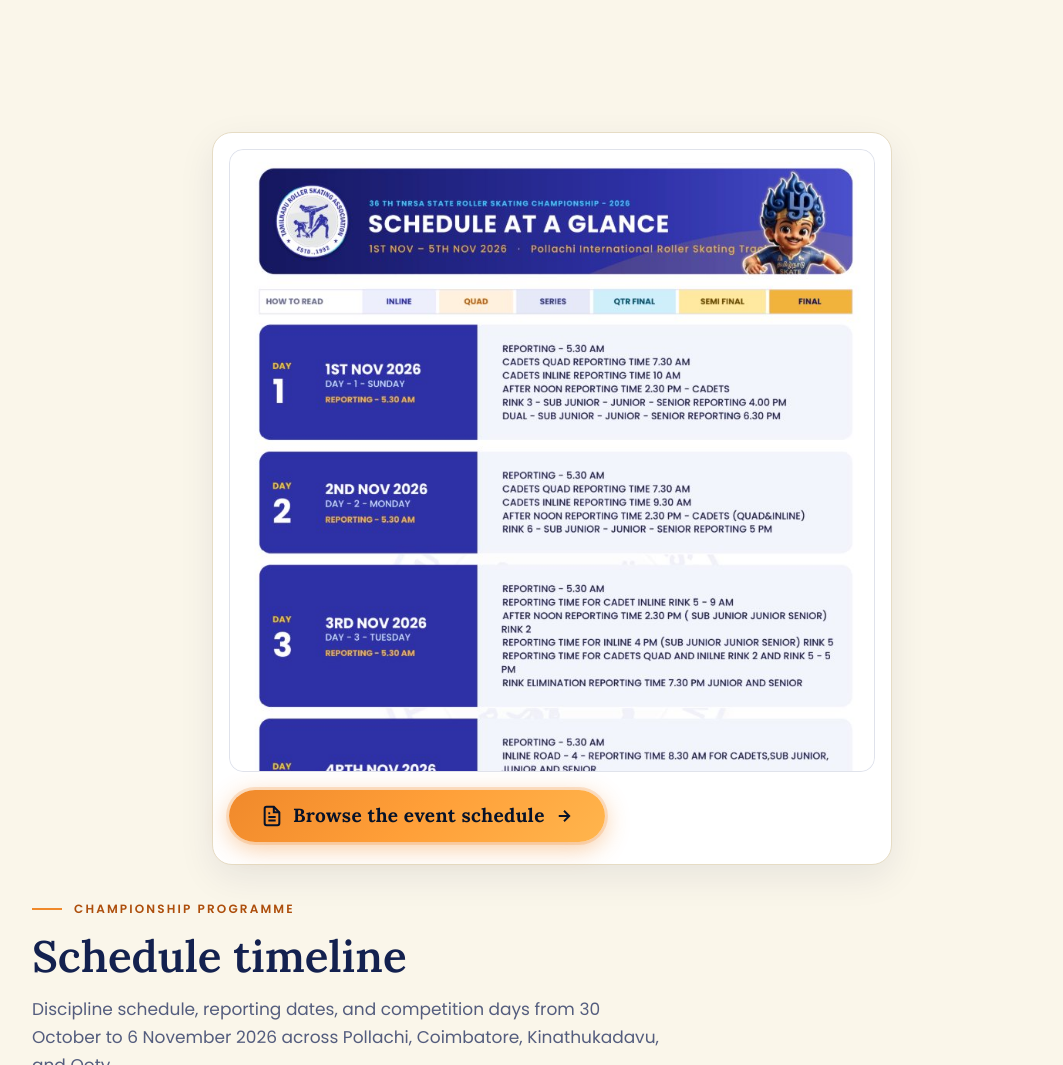
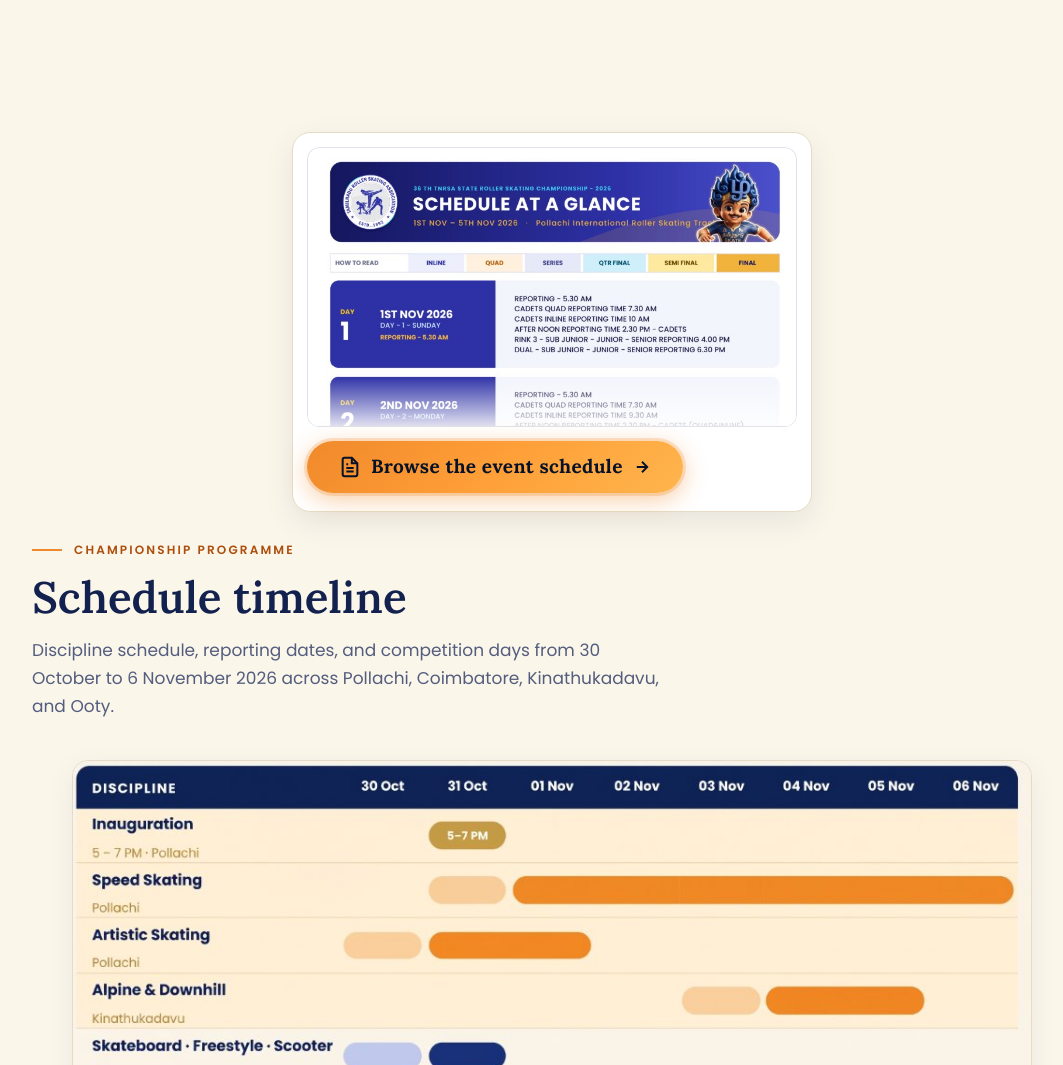
Before and after one commit to cbeskate-star/kovai-skates, a website built with Vite: page 36th-TN-Skating-Championship.html in a window 1280 px wide. Shown: the part 2740-3805 px from the top of the page, without its empty margins (88-1151 px from the left). Built offline with nearby package versions, Linux system fonts and the light colour scheme.

Commit message:
Reduce schedule preview height in desktop UI

```diff
--- a/36th-TN-Skating-Championship.html
+++ b/36th-TN-Skating-Championship.html
@@ -167,13 +167,13 @@ h2 { margin: 0 0 14px; font: 600 clamp(30px, 4.2vw, 44px)/1.12 var(--font-displa
 /* Timeline */
 .schedule { background: var(--paper); }
 .schedule-preview-card {
-  max-width: 680px;
-  margin: 0 auto 36px auto;
+  max-width: 520px;
+  margin: 0 auto 30px auto;
   background: #FFFFFF;
   border: 1.5px solid var(--line);
-  border-radius: 20px;
-  padding: 16px;
-  box-shadow: 0 12px 36px rgba(13, 31, 79, 0.08);
+  border-radius: 18px;
+  padding: 14px;
+  box-shadow: 0 10px 30px rgba(13, 31, 79, 0.08);
   display: flex;
   flex-direction: column;
   align-items: center;
@@ -185,7 +185,7 @@ h2 { margin: 0 0 14px; font: 600 clamp(30px, 4.2vw, 44px)/1.12 var(--font-displa
 .schedule-preview-link {
   display: block;
   width: 100%;
-  border-radius: 14px;
+  border-radius: 12px;
   overflow: hidden;
   position: relative;
   text-decoration: none;
@@ -194,16 +194,29 @@ h2 { margin: 0 0 14px; font: 600 clamp(30px, 4.2vw, 44px)/1.12 var(--font-displa
 .schedule-preview-media {
   position: relative;
   width: 100%;
+  max-height: 280px;
   overflow: hidden;
-  border-radius: 14px;
+  border-radius: 12px;
   border: 1px solid rgba(13, 31, 79, 0.1);
 }
 .schedule-preview-media img {
   display: block;
   width: 100%;
-  height: auto;
-  border-radius: 14px;
+  height: 280px;
+  object-fit: cover;
+  object-position: top center;
+  border-radius: 12px;
   transition: transform 0.35s ease, filter 0.35s ease;
+}
+.schedule-preview-media::after {
+  content: '';
+  position: absolute;
+  left: 0;
+  right: 0;
+  bottom: 0;
+  height: 50px;
+  background: linear-gradient(180deg, rgba(255, 255, 255, 0) 0%, rgba(255, 255, 255, 0.85) 100%);
+  pointer-events: none;
 }
 .schedule-preview-link:hover .schedule-preview-media img {
   transform: scale(1.02);
@@ -219,6 +232,7 @@ h2 { margin: 0 0 14px; font: 600 clamp(30px, 4.2vw, 44px)/1.12 var(--font-displa
   opacity: 0;
   transition: opacity 0.25s ease;
   backdrop-filter: blur(2px);
+  z-index: 2;
 }
 .schedule-preview-link:hover .schedule-preview-overlay {
   opacity: 1;
@@ -242,8 +256,8 @@ h2 { margin: 0 0 14px; font: 600 clamp(30px, 4.2vw, 44px)/1.12 var(--font-displa
   transform: translateY(0);
 }
 .schedule-preview-card .schedule-cta-wrap {
-  margin-top: 18px;
-  margin-bottom: 6px;
+  margin-top: 14px;
+  margin-bottom: 4px;
   width: 100%;
 }
 .schedule-cta-btn {
```
Also changed, not shown: tn-championship-2026.html (+25 -11 lines).
